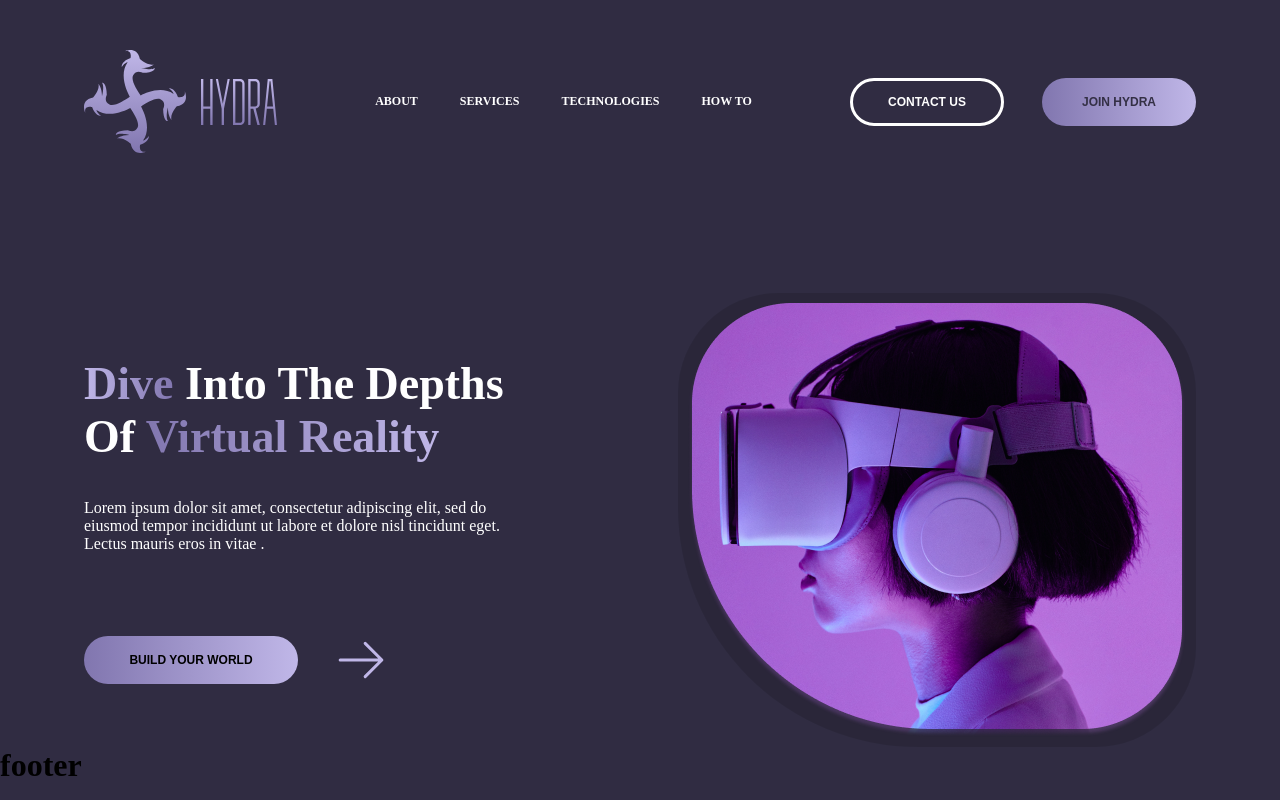
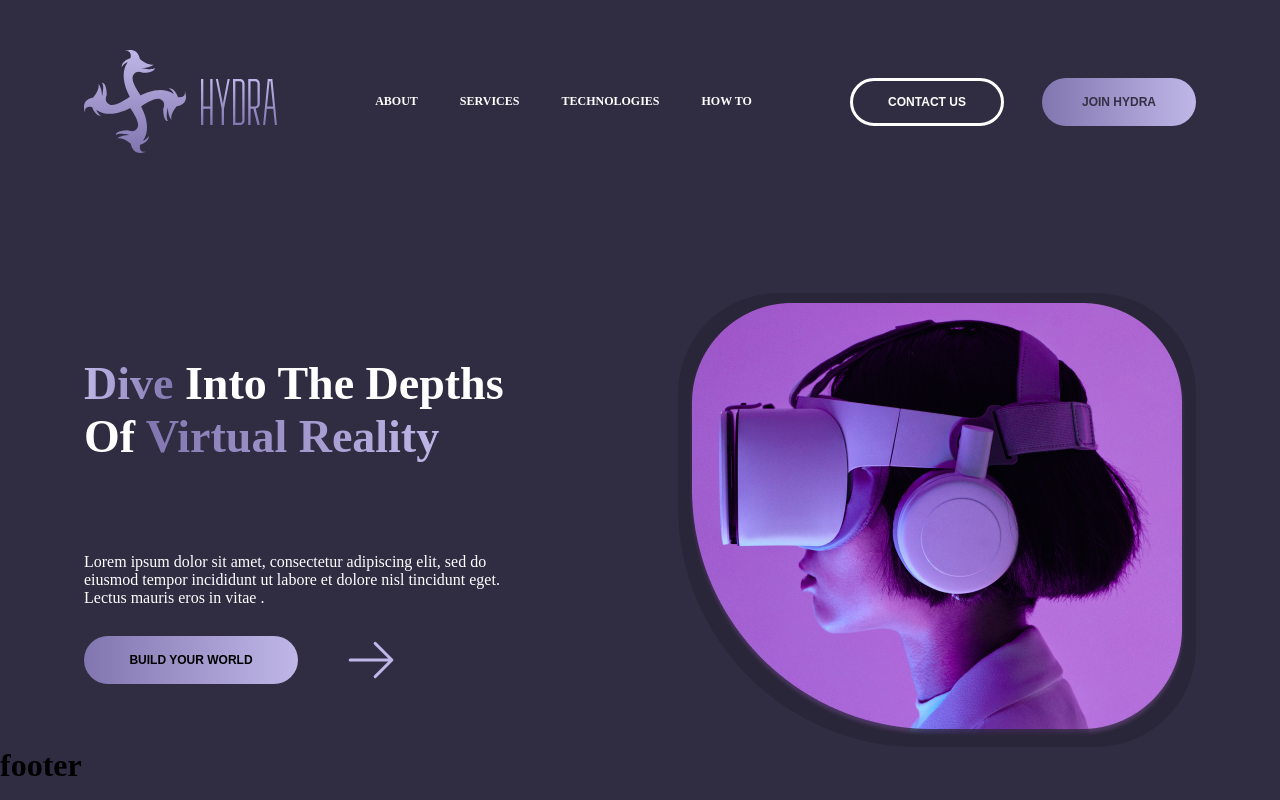
Before and after one commit to KiwiScreams/Hydra-Landing-Page, a React (Vite) app: page / in a window 1280 px wide. Built offline with nearby package versions, Linux system fonts and the light colour scheme.

Commit message:
animation

```diff
--- a/src/components/layout/Layout.css
+++ b/src/components/layout/Layout.css
@@ -78,3 +78,31 @@
   align-items: center;
   gap: 40px;
 }
+.animated-arrow
+{
+    animation: moveArrow 1s infinite;
+}
+@keyframes moveArrow
+{
+    0%
+    {
+      transform: translateX(0);
+    }
+    50%
+    {
+      transform: translateX(10px);
+    }
+    100%
+    {
+      transform: translateX(0);
+    }
+}
+.scroll-text
+{
+    transform: translateY(100%);
+    transition: transform 0.5s;
+}
+.scrolled .scroll-text
+{
+    transform: translateY(0);
+}
--- a/src/components/layout/Layout.jsx
+++ b/src/components/layout/Layout.jsx
@@ -1,23 +1,39 @@
 import "./Layout.css";
 import layoutImage from "../../assets/images/LayoutImage.png";
 import arrowImage from "../../assets/images/Arrow.svg";
+import { useState, useEffect } from "react";
 const Layout = () => {
+  const [scrolled, setScrolled] = useState(false);
+
+  useEffect(() => {
+    const handleScroll = () => {
+      if (window.scrollY > 10) {
+        setScrolled(true);
+      } else {
+        setScrolled(false);
+      }
+    };
+    window.addEventListener("scroll", handleScroll);
+    return () => {
+      window.removeEventListener("scroll", handleScroll);
+    };
+  }, []);
   return (
     <>
-      <section className="layout-section">
+      <section className={`layout-section ${scrolled ? "scrolled" : ""}`}>
         <div className="text-container">
           <h1>
             <span>Dive</span> Into The Depths
             <br /> Of <span>Virtual Reality</span>
           </h1>
-          <p>
+          <p className="scroll-text">
             Lorem ipsum dolor sit amet, consectetur adipiscing elit, sed do
             eiusmod tempor incididunt ut labore et dolore nisl tincidunt eget.
             Lectus mauris eros in vitae .
           </p>
           <div className="buttons-container">
             <button>build your world</button>
-            <img src={arrowImage} alt="" />
+            <img src={arrowImage} alt="" className="animated-arrow" />
           </div>
         </div>
         <div className="image-container">
```
